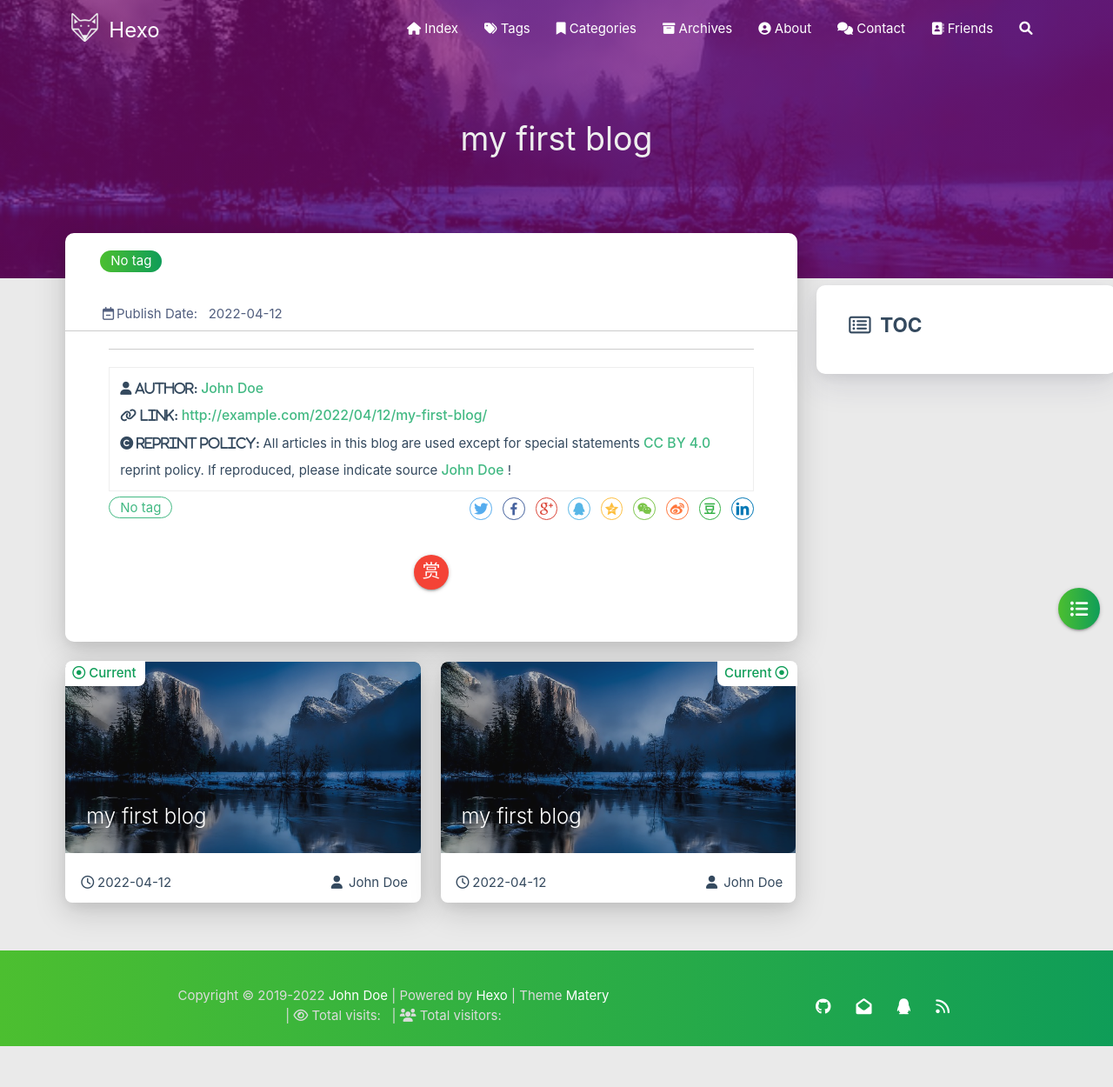
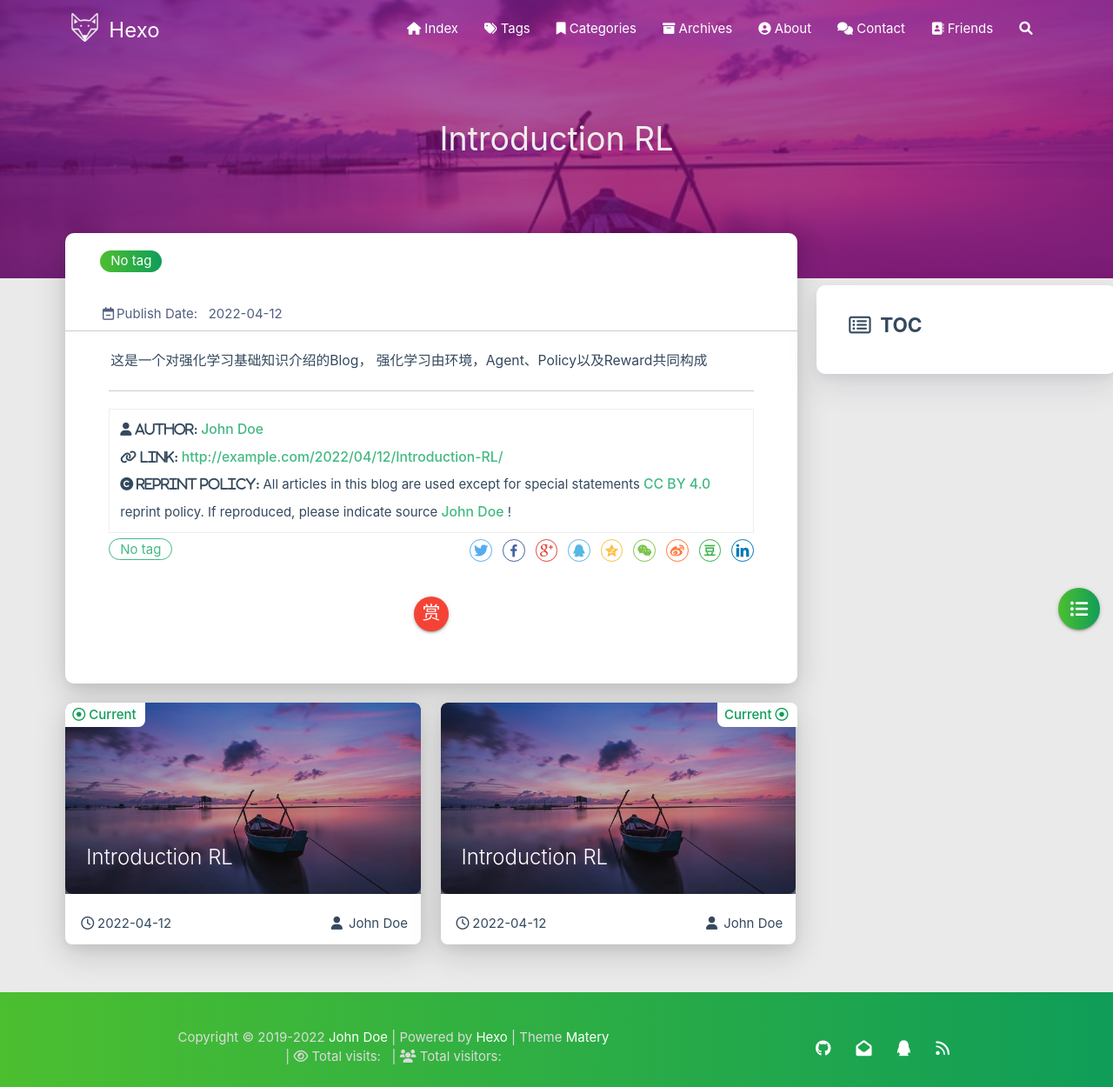
Before and after one commit to wdnmd-wsm/wdnmd-wsm.github.io, a plain HTML site: page 2022/04/12/Introduction-RL/index.html in a window 1280 px wide. Shown: the whole page at 87% size. Before the commit the page ends 1203 px from the top, so only its background shows below. Drawn offline with Linux system fonts and the light colour scheme; some packages are replaced by stand-ins of ours; no server answers; a script that the page names is missing.

Commit message:
Site updated: 2022-04-12 11:34:52

```diff
--- a/2022/04/12/my-first-blog/index.html
+++ b/2022/04/12/Introduction-RL/index.html
@@ -4,8 +4,9 @@
 
 <head>
     <meta charset="utf-8">
-    <meta name="keywords" content="my first blog, Hexo">
-    <meta name="description" content="">
+    <meta name="keywords" content="Introduction RL, Hexo">
+    <meta name="description" content="这是一个对强化学习基础知识介绍的Blog， 强化学习由环境，Agent、Policy以及Reward共同构成
+">
     <meta http-equiv="X-UA-Compatible" content="IE=edge">
     <meta name="viewport" content="width=device-width, initial-scale=1.0, user-scalable=no">
     <meta name="renderer" content="webkit|ie-stand|ie-comp">
@@ -19,7 +20,7 @@
 
 
 
-    <title>my first blog | Hexo</title>
+    <title>Introduction RL | Hexo</title>
     <link rel="icon" type="image/png" href="/favicon.png">
 
     <link rel="stylesheet" type="text/css" href="/libs/awesome/css/all.min.css">
@@ -309,12 +310,12 @@
 
 
 
-<div class="bg-cover pd-header post-cover" style="background-image: url('/medias/featureimages/18.jpg')">
+<div class="bg-cover pd-header post-cover" style="background-image: url('/medias/featureimages/16.jpg')">
     <div class="container" style="right: 0px;left: 0px;">
         <div class="row">
             <div class="col s12 m12 l12">
                 <div class="brand">
-                    <h1 class="description center-align post-title">my first blog</h1>
+                    <h1 class="description center-align post-title">Introduction RL</h1>
                 </div>
             </div>
         </div>
@@ -463,6 +464,7 @@
 
         <div class="card-content article-card-content">
             <div id="articleContent">
+                <p>这是一个对强化学习基础知识介绍的Blog， 强化学习由环境，Agent、Policy以及Reward共同构成</p>
 
 
             </div>
@@ -489,7 +491,7 @@
                     </i>
                 </span>
                 <span class="reprint-info">
-                    <a href="http://example.com/2022/04/12/my-first-blog/">http://example.com/2022/04/12/my-first-blog/</a>
+                    <a href="http://example.com/2022/04/12/Introduction-RL/">http://example.com/2022/04/12/Introduction-RL/</a>
                 </span>
             </div>
             <div class="reprint__notice">
@@ -703,13 +705,13 @@
                 <i class="far fa-dot-circle"></i>&nbsp;Current
             </div>
             <div class="card">
-                <a href="/2022/04/12/my-first-blog/">
+                <a href="/2022/04/12/Introduction-RL/">
                     <div class="card-image">
 
 
-                        <img src="/medias/featureimages/18.jpg" class="responsive-img" alt="my first blog">
+                        <img src="/medias/featureimages/16.jpg" class="responsive-img" alt="Introduction RL">
 
-                        <span class="card-title">my first blog</span>
+                        <span class="card-title">Introduction RL</span>
                     </div>
                 </a>
                 <div class="card-content article-content">
@@ -741,13 +743,13 @@
                 Current&nbsp;<i class="far fa-dot-circle"></i>
             </div>
             <div class="card">
-                <a href="/2022/04/12/my-first-blog/">
+                <a href="/2022/04/12/Introduction-RL/">
                     <div class="card-image">
 
 
-                        <img src="/medias/featureimages/18.jpg" class="responsive-img" alt="my first blog">
+                        <img src="/medias/featureimages/16.jpg" class="responsive-img" alt="Introduction RL">
 
-                        <span class="card-title">my first blog</span>
+                        <span class="card-title">Introduction RL</span>
                     </div>
                 </a>
                 <div class="card-content article-content">
--- a/content.json
+++ b/content.json
@@ -1 +1 @@
-{"meta":{"title":"Hexo","subtitle":"","description":"","author":"John Doe","url":"http://example.com","root":"/"},"pages":[],"posts":[{"title":"my first blog","slug":"my-first-blog","date":"2022-04-12T02:17:56.000Z","updated":"2022-04-12T02:17:56.455Z","comments":true,"path":"2022/04/12/my-first-blog/","link":"","permalink":"http://example.com/2022/04/12/my-first-blog/","excerpt":"","text":"","categories":[],"tags":[]}],"categories":[],"tags":[]}
+{"meta":{"title":"Hexo","subtitle":"","description":"","author":"John Doe","url":"http://example.com","root":"/"},"pages":[],"posts":[{"title":"Introduction RL","slug":"Introduction-RL","date":"2022-04-12T03:33:01.000Z","updated":"2022-04-12T03:34:30.285Z","comments":true,"path":"2022/04/12/Introduction-RL/","link":"","permalink":"http://example.com/2022/04/12/Introduction-RL/","excerpt":"","text":"这是一个对强化学习基础知识介绍的Blog， 强化学习由环境，Agent、Policy以及Reward共同构成","categories":[],"tags":[]}],"categories":[],"tags":[]}
--- a/search.xml
+++ b/search.xml
@@ -4,11 +4,11 @@
 
 
     <entry>
-      <title>my first blog</title>
-      <link href="/2022/04/12/my-first-blog/"/>
-      <url>/2022/04/12/my-first-blog/</url>
+      <title>Introduction RL</title>
+      <link href="/2022/04/12/Introduction-RL/"/>
+      <url>/2022/04/12/Introduction-RL/</url>
 
-        <content type="html"><![CDATA[]]></content>
+        <content type="html"><![CDATA[<p>这是一个对强化学习基础知识介绍的Blog， 强化学习由环境，Agent、Policy以及Reward共同构成</p>]]></content>
 
 
 
```
Also changed, not shown: archives/2022/04/index.html (+4 -3 lines), archives/2022/index.html (+4 -3 lines), archives/index.html (+4 -3 lines), index.html (+6 -3 lines).
